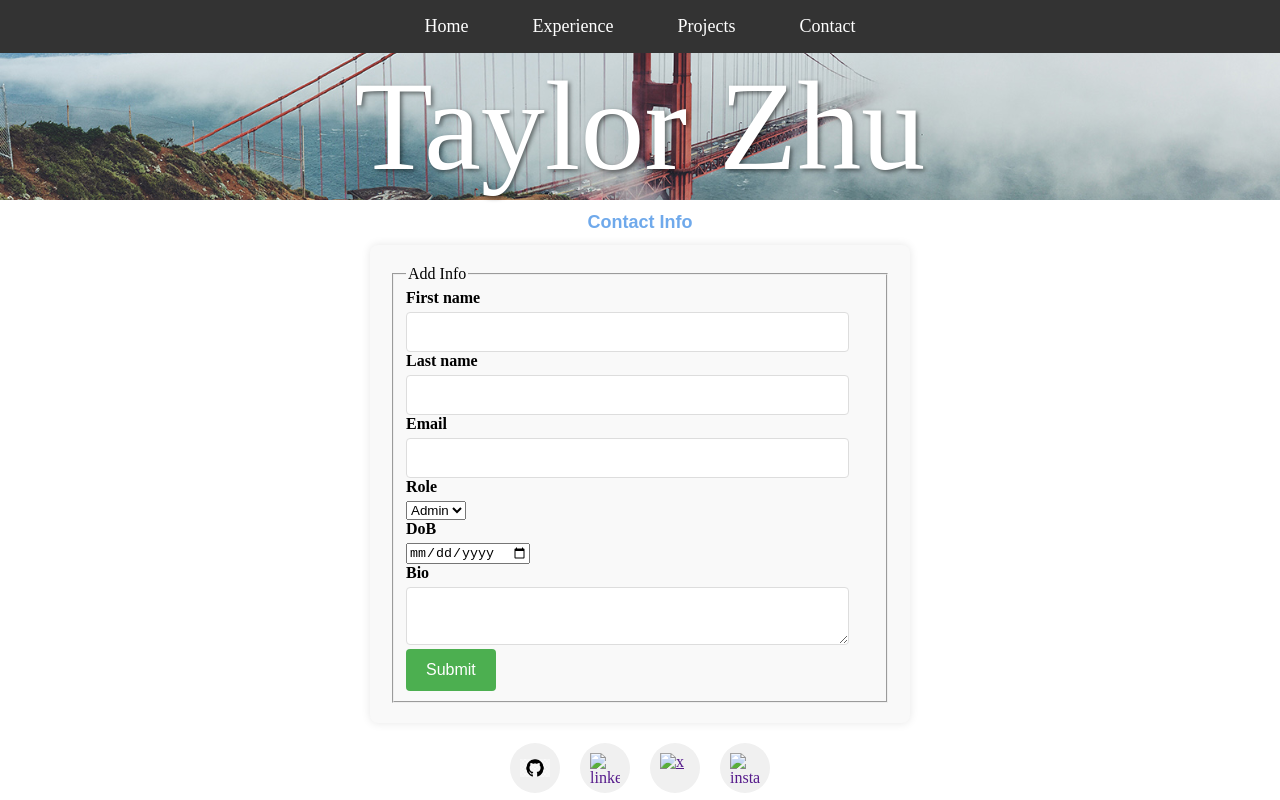
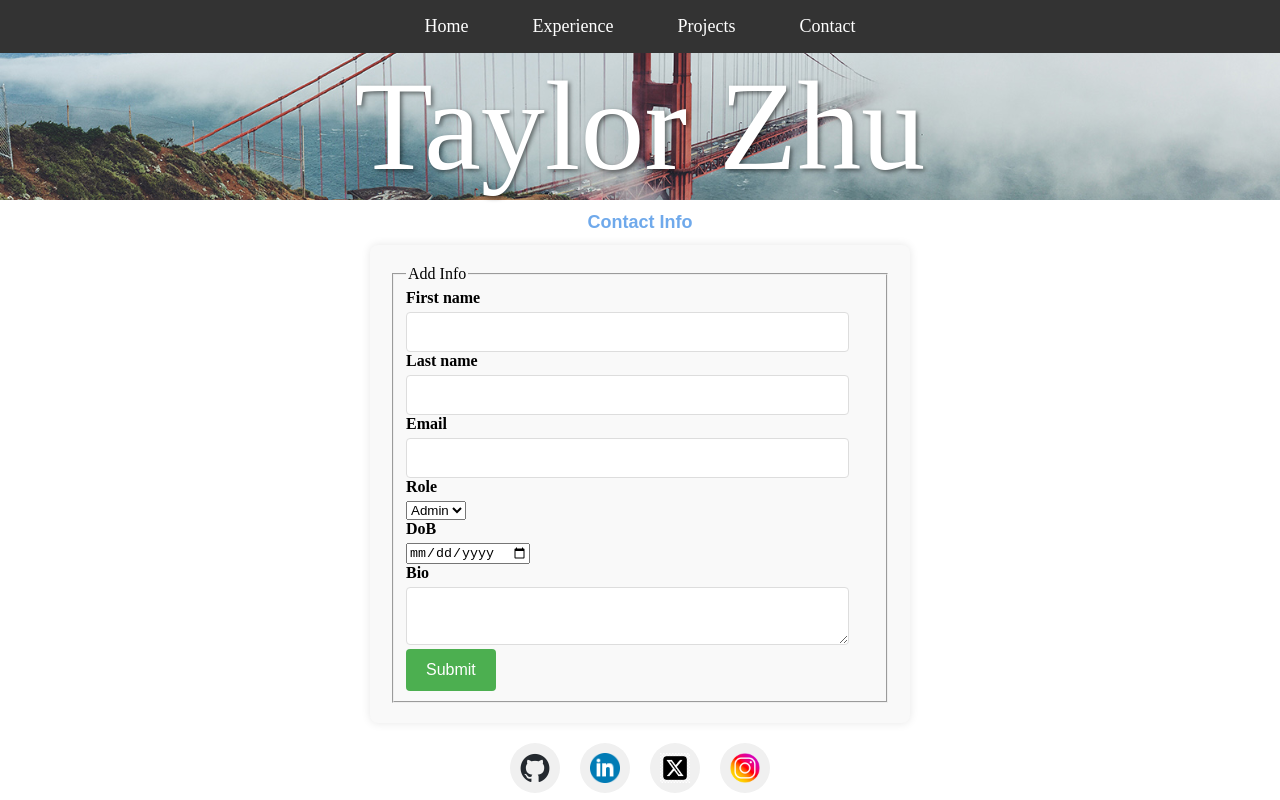
Before and after one commit to htzhu/MyPage, a plain HTML site: page Contact.html in a window 1280 px wide. Drawn offline with Linux system fonts and the light colour scheme.

Commit message:
add img folder to store pictures fix bug in workexperience page

```diff
--- a/Contact.html
+++ b/Contact.html
@@ -68,10 +68,10 @@
     </form>
 
     <div class="social-icons-container">
-        <div class="social-icon"><a href="https://github.com/htzhu"><img src="github-icon.jpg" alt="github"></a></div>
-        <div class="social-icon"><a href=""><img src="path/to/linkedin-icon.png" alt="linkedin"></a></div>
-        <div class="social-icon"><a href=""><img src="path/to/x-icon.png" alt="x"></a></div>
-        <div class="social-icon"><a href=""><img src="path/to/instagram-icon.png" alt="instagram"></a></div>
+        <div class="social-icon"><a href="https://github.com/htzhu"><img src="img/icons/github-icon.png" alt="github"></a></div>
+        <div class="social-icon"><a href="https://www.linkedin.com/in/haotian-zhu/"><img src="img/icons/linkedin-icon.jpg" alt="linkedin"></a></div>
+        <div class="social-icon"><a href=""><img src="img/icons/x-icon.png" alt="x"></a></div>
+        <div class="social-icon"><a href=""><img src="img/icons/ig-icon.png" alt="instagram"></a></div>
       </div>
 
 </body>
--- a/styles.css
+++ b/styles.css
@@ -75,7 +75,7 @@ header{
         justify-content: center;
         align-items: center;
         font-size: clamp(40px, 10vw, 150px); /* 响应式字体大小 */
-        background-image: url('golden-gate-bridge-header.jpg');
+        background-image: url('img/bg/golden-gate-bridge-header.jpg');
         background-size: 100% auto; /* 确保背景图片始终覆盖整个区域 */
         background-position: center;
         /* background-repeat: no-repeat; 防止背景图片重复 */
```
Also changed, not shown: WorkExperience.html (+1 -0 lines), github-icon.jpg (deleted), img/bg/golden-gate-bridge-header.jpg (renamed from golden-gate-bridge-header.jpg), img/icons/github-icon.png (added), img/icons/ig-icon.png (added), img/icons/linkedin-icon.jpg (added), img/icons/x-icon.png (added).
